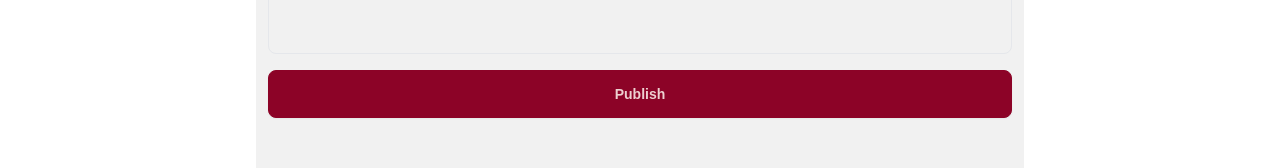
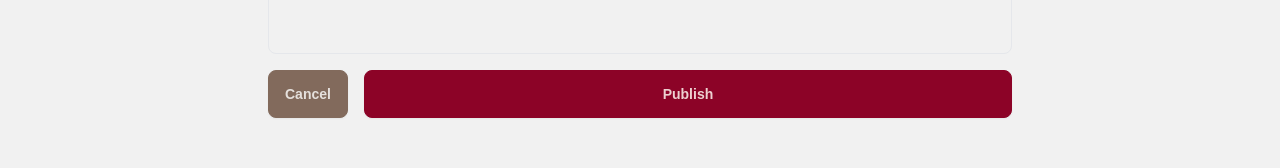
Before and after one commit to OlolaJaco/Blog-NextJS, a Next.js app: page /dashboard/create-post in a window 1280 px wide. Shown: the part 571-739 px from the top of the page. Built offline with nearby package versions, Linux system fonts and the light colour scheme.

Commit message:
error handling and better ux

```diff
--- a/app/dashboard/create-post/page.tsx
+++ b/app/dashboard/create-post/page.tsx
@@ -2,6 +2,7 @@
 import ImageUpload from "@/components/ImageUpload";
 import dynamic from "next/dynamic";
 import { useState } from "react";
+import { useRouter } from "next/navigation";
 
 const Editor = dynamic(() => import("@/components/editor/Editor"), {
   ssr: false,
@@ -9,32 +10,88 @@ const Editor = dynamic(() => import("@/components/editor/Editor"), {
 });
 
 const page = () => {
-  const [postContent, setPostContent] = useState("");
-  const [imageUrl, setImageUrl] = useState("");
+  const router = useRouter();
+  const [loading, setLoading] = useState(false);
+  const [error, setError] = useState("");
+  const [formData, setFormData] = useState({
+    title: "",
+    category: "uncategorized",
+    image: "",
+    content: "",
+  });
 
   const handleImageUpload = (url: string) => {
-    console.log('Image uploaded successfully:', url);
-    setImageUrl(url);
+    setFormData((prevFormData) => ({ ...prevFormData, image: url }));
+  };
 
-    // You can parse the URL to get the public ID
-    const publicId = url.split('/').pop()?.split('.')[0];
-    console.log('Cloudinary public ID:', publicId);
+  const handleFormSubmit = (e: React.FormEvent) => {
+    e.preventDefault();
+    setError("");
+    setLoading(true);
+
+    // Validation
+    if (!formData.title?.trim()) {
+      setError("Title is required");
+      return;
+    }
+    if (!formData.content?.trim()) {
+      setError("Content is required");
+      return;
+    }
+    if (!formData.image) {
+      setError("Please upload an image");
+      return;
+    }
+    console.log(formData);
+    setLoading(false);
+    console.log(formData);
   };
 
   return (
-    <div className="p-3 max-w-3xl mx-auto min-h-screen bg-base-100 text-base-content">
-      <h1 className="text-center text-3xl my-7 font-semibold">Create a post</h1>
+    <section className="bg-base-100 text-base-content">
+      <div className="p-3 max-w-3xl mx-auto min-h-screen ">
+        {error && (
 
-      <form className="flex flex-col gap-4">
+          <div role="alert" className="alert alert-warning">
+          <svg
+            xmlns="http://www.w3.org/2000/svg"
+            className="h-6 w-6 shrink-0 stroke-current"
+            fill="none"
+            viewBox="0 0 24 24"
+          >
+            <path
+              strokeLinecap="round"
+              strokeLinejoin="round"
+              strokeWidth="2"
+              d="M12 9v2m0 4h.01m-6.938 4h13.856c1.54 0 2.502-1.667 1.732-3L13.732 4c-.77-1.333-2.694-1.333-3.464 0L3.34 16c-.77 1.333.192 3 1.732 3z"
+            />
+          </svg>
+          <span>{error}</span>
+        </div>
+        )}
+
+        <h1 className="text-center text-3xl my-7 font-semibold">
+          Create a post
+        </h1>
+
+        <form className="flex flex-col gap-4" onSubmit={handleFormSubmit}>
           <div className="flex flex-col gap-4 sm:flex-row justify-between">
             <input
               type="text"
               placeholder="Title"
               required
               id="title"
+              onChange={(e) =>
+                setFormData({ ...formData, title: e.target.value })
+              }
               className="input input-bordered flex-1"
             />
-          <select className="select select-bordered">
+            <select
+              onChange={(e) =>
+                setFormData({ ...formData, category: e.target.value })
+              }
+              className="select select-bordered"
+            >
               <option value="uncategorized">Select a category</option>
               <option value="javascript">JavaScript</option>
               <option value="reactjs">React.js</option>
@@ -43,26 +100,43 @@ const page = () => {
           </div>
           <div className="flex gap-4 items-center justify-center border-4 border-teal-500 border-dotted p-3">
             <ImageUpload
-          // onUploadSuccess={setImageUrl}
               onUploadSuccess={handleImageUpload}
-          value={imageUrl}
+              value={formData.image}
             />
           </div>
 
-        {/* <div className="alert alert-error">Error message</div>
-        <img src="#" alt="upload" className="w-full h-72 object-cover" /> */}
-
           {/* editor comes here */}
           <Editor
-          onChange={(html) => setPostContent(html)}
-          content={postContent}
+            onChange={(html) => setFormData({ ...formData, content: html })}
+            content={formData.content}
           />
 
-        <button type="submit" className="btn btn-primary">
-          Publish
+          <div className="flex gap-4">
+            <button
+              type="button"
+              onClick={() => router.back()}
+              className="btn btn-neutral"
+            >
+              Cancel
             </button>
+            <button
+              type="submit"
+              className="btn btn-primary flex-1"
+              disabled={loading}
+            >
+              {loading ? (
+                <>
+                  <span className="loading loading-spinner"></span>
+                  Publishing...
+                </>
+              ) : (
+                "Publish"
+              )}
+            </button>
+          </div>
         </form>
       </div>
+    </section>
   );
 };
 
--- a/components/ImageUpload.tsx
+++ b/components/ImageUpload.tsx
@@ -1,4 +1,3 @@
-// app/components/ImageUpload.tsx
 'use client';
 
 import { CldUploadWidget } from 'next-cloudinary';
@@ -19,7 +18,7 @@ export default function ImageUpload({ onUploadSuccess, value }: ImageUploadProps
     <div className="flex flex-col gap-4">
       <CldUploadWidget
         uploadPreset={process.env.NEXT_PUBLIC_CLOUDINARY_UPLOAD_PRESET}
-        onUpload={handleUpload}
+        onSuccess={handleUpload}
       >
         {({ open }) => (
           <div className="flex flex-col gap-4">
```
Lines whose indentation alone changed are shown as unchanged.
